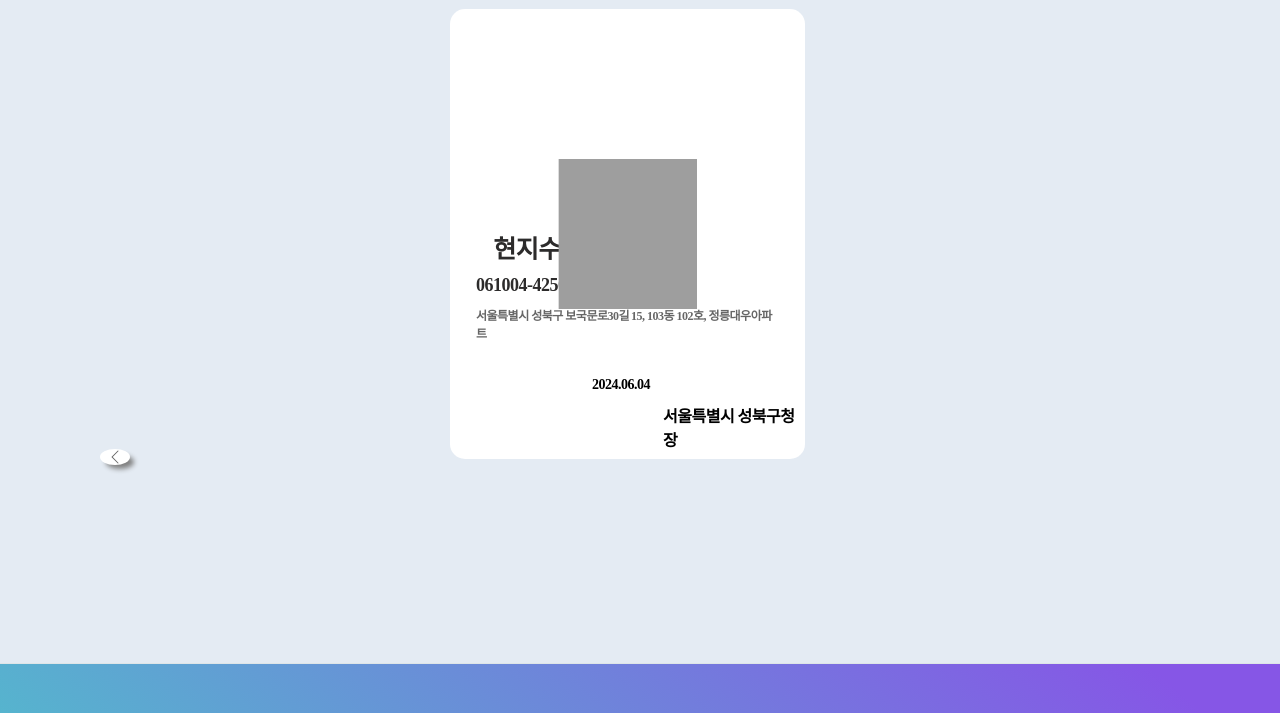
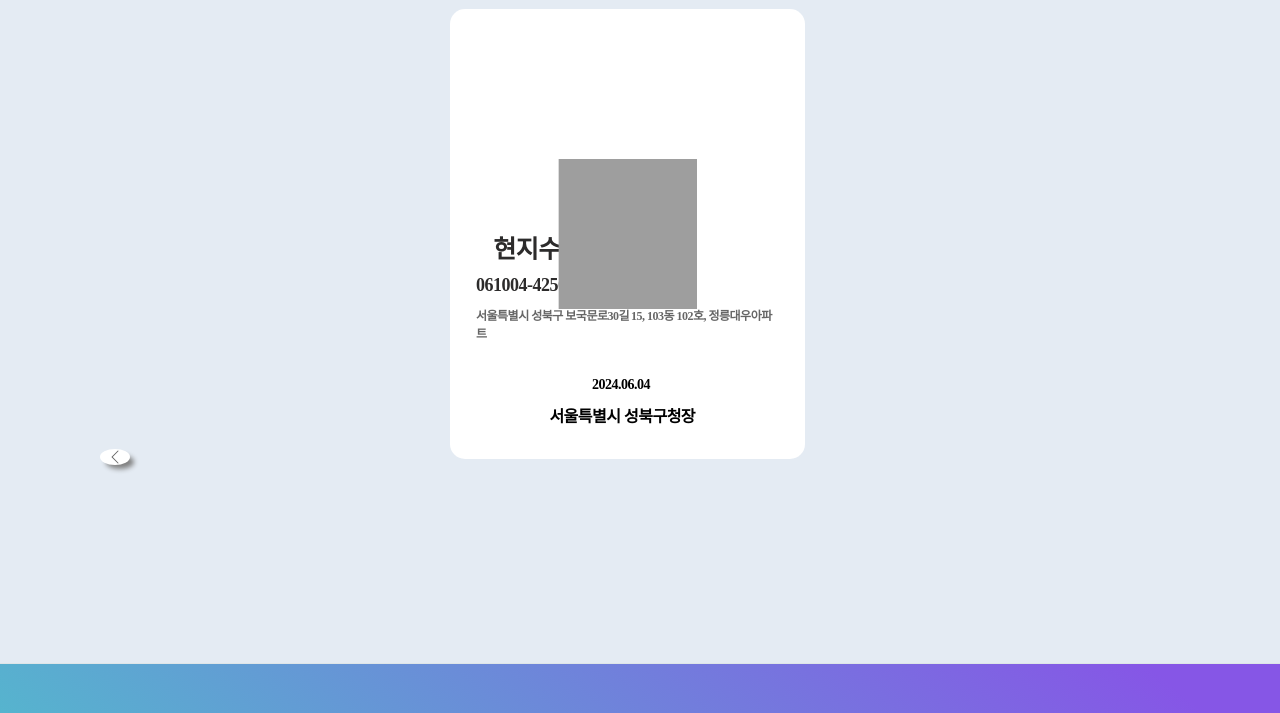
Before and after one commit to ioii24/ji, a plain HTML site: page index.html in a window 1280 px wide. Both pictures are taken after a click on the element "상세정보 표시". Shown: the part 87-800 px from the top of the page. Drawn offline with nearby package versions, Linux system fonts and the light colour scheme; grey boxes are pictures that could not be loaded; a web font is replaced by a local one.

Commit message:
Update index.html

```diff
--- a/index.html
+++ b/index.html
@@ -395,7 +395,7 @@
                 <h3>서울특별시 성북구 보국문로30길 15, 103동 102호, 정릉대우아파트<br></h3>
 
                     <h4 style="margin-left: 40%">2024.06.04</h4>
-                    <h5 style="margin-left: 60%;">서울특별시 성북구청장</h5>
+                    <h5 style="margin-left: 28%;">서울특별시 성북구청장</h5>
 
 
 
```
